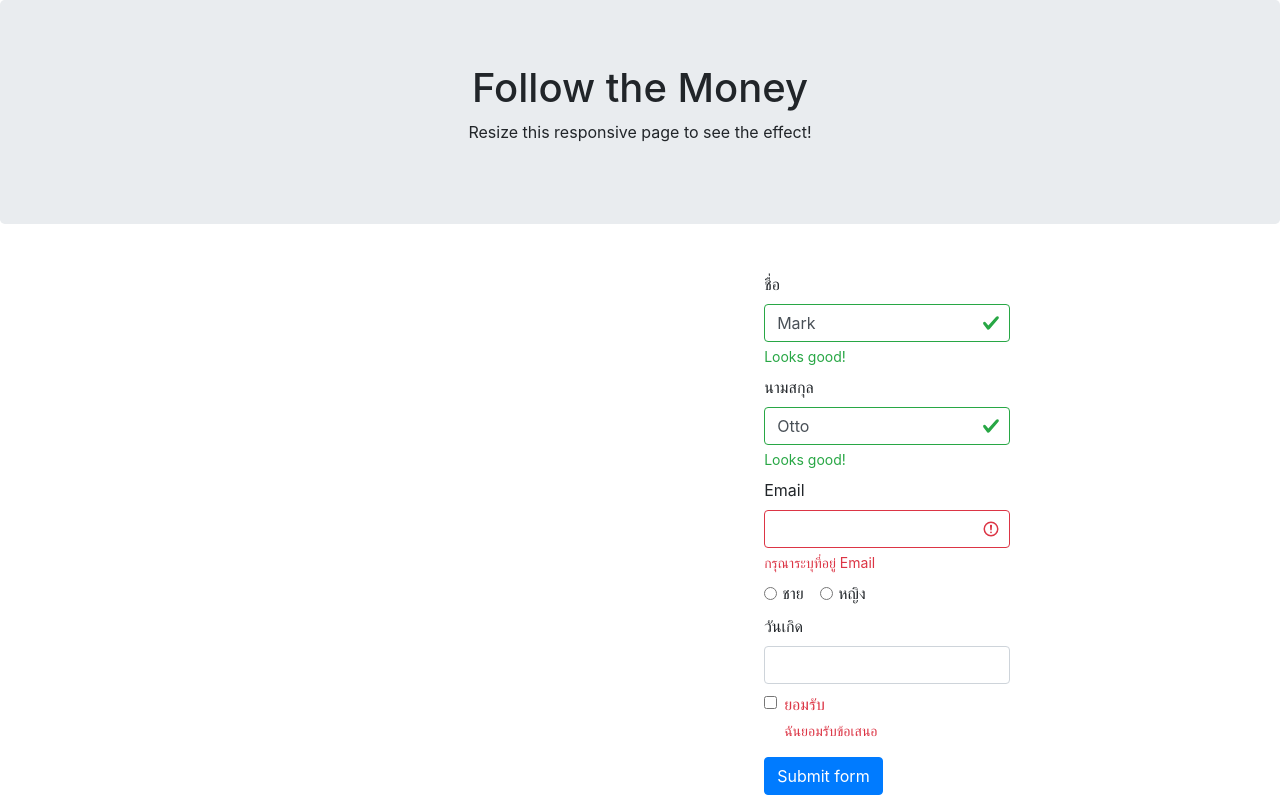
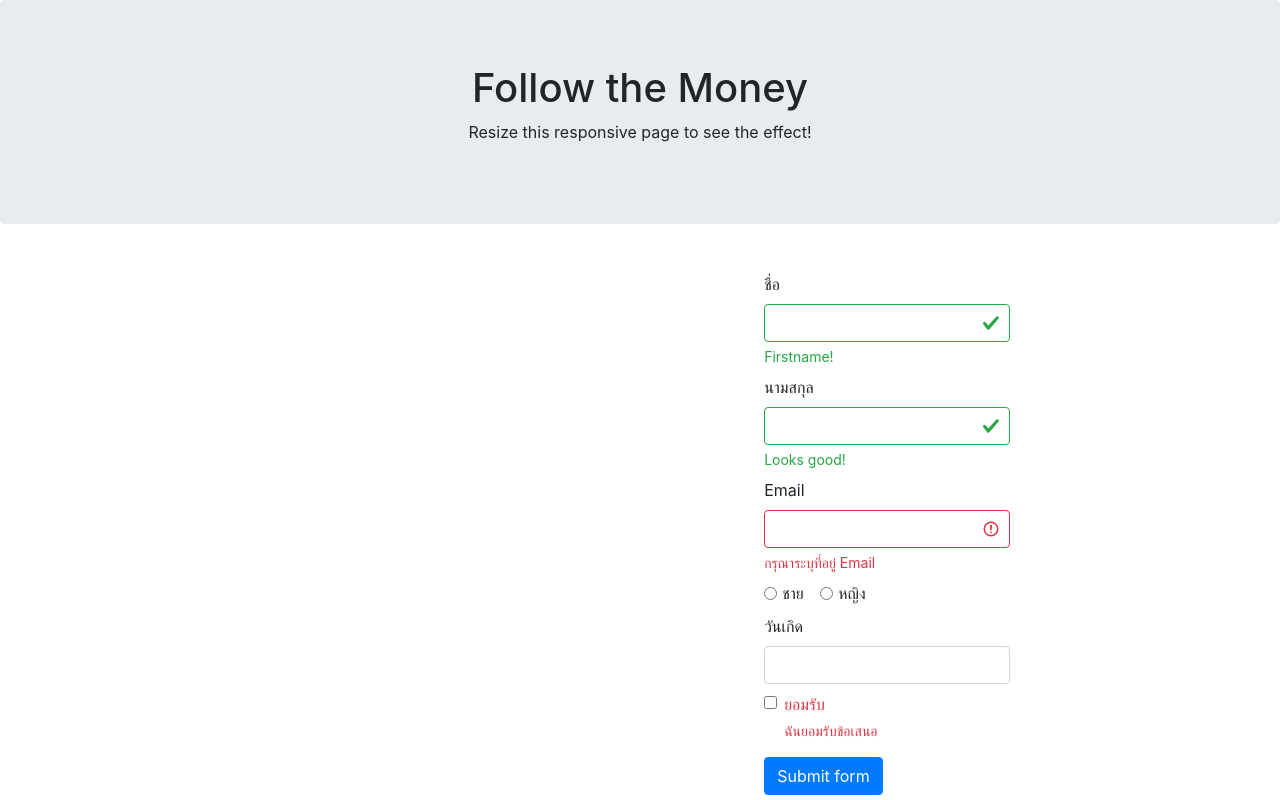
Before and after one commit to aonitcmtc/follow_the_money, a plain HTML site: page view/singup.html in a window 1280 px wide. Drawn offline with nearby package versions, Linux system fonts and the light colour scheme.

Commit message:
remove val

```diff
--- a/view/singup.html
+++ b/view/singup.html
@@ -32,14 +32,14 @@
             <div class="form-row">
                 <div class="col-md-12 col-xl-10 mb-2">
                 <label for="validationServer01">ชื่อ</label>
-                <input type="text" class="form-control is-valid" id="validationServer01" name="firstname" value="Mark" required>
+                <input type="text" class="form-control is-valid" id="validationServer01" name="firstname" value="" required>
                 <div class="valid-feedback">
-                    Looks good!
+                    Firstname!
                 </div>
                 </div>
                 <div class="col-md-12 col-xl-10 mb-2">
                 <label for="validationServer02">นามสกุล</label>
-                <input type="text" class="form-control is-valid" id="validationServer02" name="lastname" value="Otto" required>
+                <input type="text" class="form-control is-valid" id="validationServer02" name="lastname" value="" required>
                 <div class="valid-feedback">
                     Looks good!
                 </div>
```
